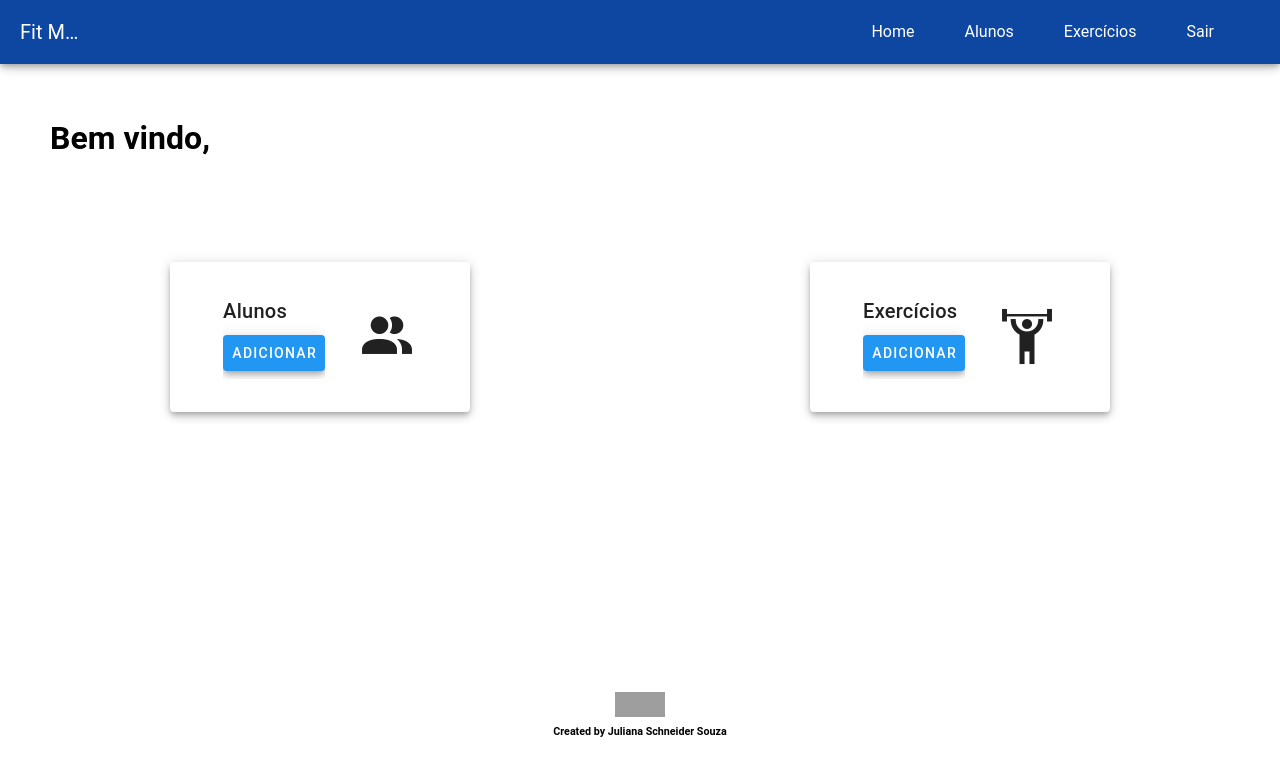
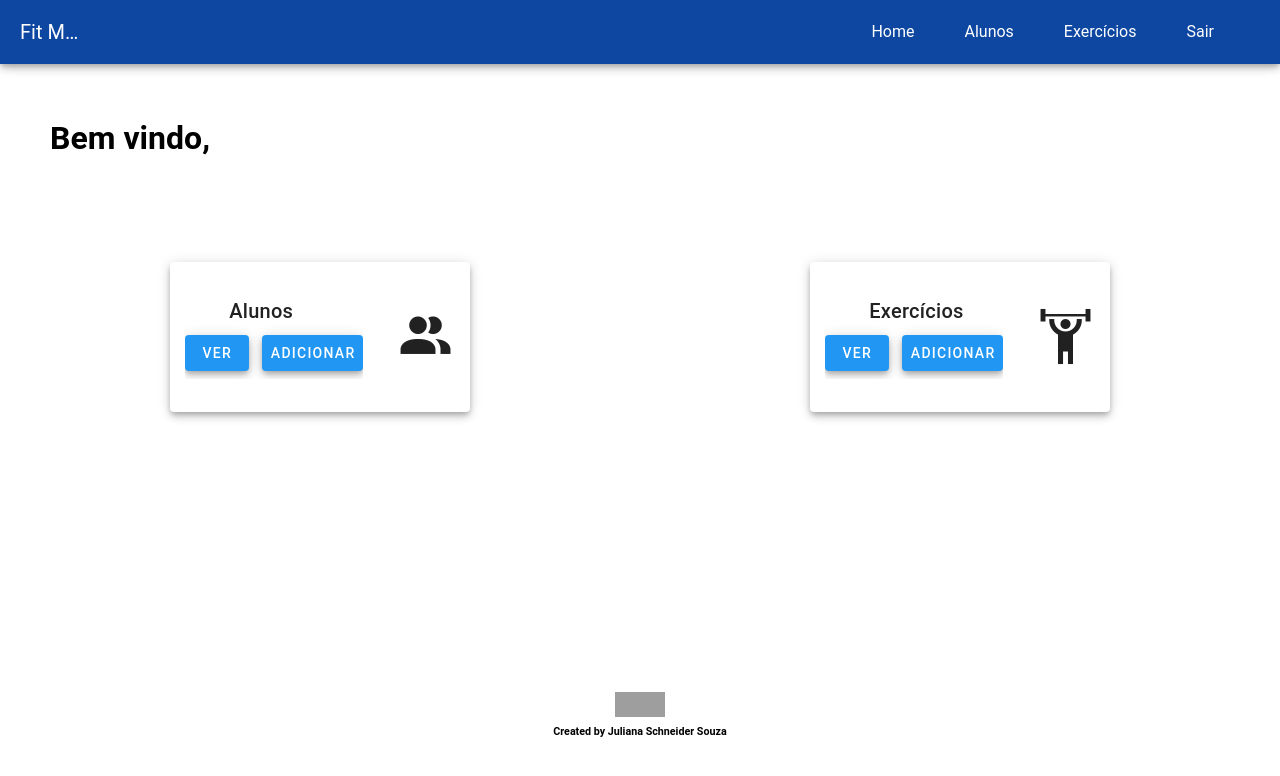
Before and after one commit to Jusouza182/Gym-Tech, a Vue app: page /dashboard in a window 1280 px wide. Shown: the top 776 px of the page. Built offline with nearby package versions, Linux system fonts and the light colour scheme; no server answers; grey boxes are pictures that could not be loaded.

Commit message:
update: botoes

```diff
--- a/src/views/Dashboard/DashboardView.vue
+++ b/src/views/Dashboard/DashboardView.vue
@@ -3,8 +3,11 @@
     <div class="d-flex justify-space-around" style="margin-bottom: 280px;">
         <v-card width="300" height="150" class="d-flex elevation-5 justify-center">
             <v-card-item>
-                <v-card-title>{{dashbordInfo.amount_students}} Alunos</v-card-title>
+                <v-card-title style="margin-left: 25%;">{{dashbordInfo.amount_students}} Alunos</v-card-title>
                 <v-card-actions style="padding:0;">
+                    <router-link to="/alunos">
+                        <v-btn class="elevation-5 bg-blue" style="margin-right: 5px;">Ver</v-btn>
+                </router-link>
                     <router-link to="/alunos/novo">
                         <v-btn class="elevation-5 bg-blue">Adicionar</v-btn>
                 </router-link>
@@ -16,8 +19,11 @@
         </v-card>
         <v-card width="300" height="150" class="d-flex elevation-5 justify-center">
             <v-card-item >
-                <v-card-title>{{dashbordInfo.amount_exercises}} Exercícios</v-card-title>
+                <v-card-title style="margin-left: 25%;">{{dashbordInfo.amount_exercises}} Exercícios</v-card-title>
                 <v-card-actions style="padding:0;">
+                    <router-link to="/exercicios">
+                        <v-btn class="elevation-5 bg-blue" style="margin-right: 5px;">Ver</v-btn>
+                </router-link>
                     <router-link to="/exercicios">
                         <v-btn class="elevation-5 bg-blue">Adicionar</v-btn>
                 </router-link>
```
